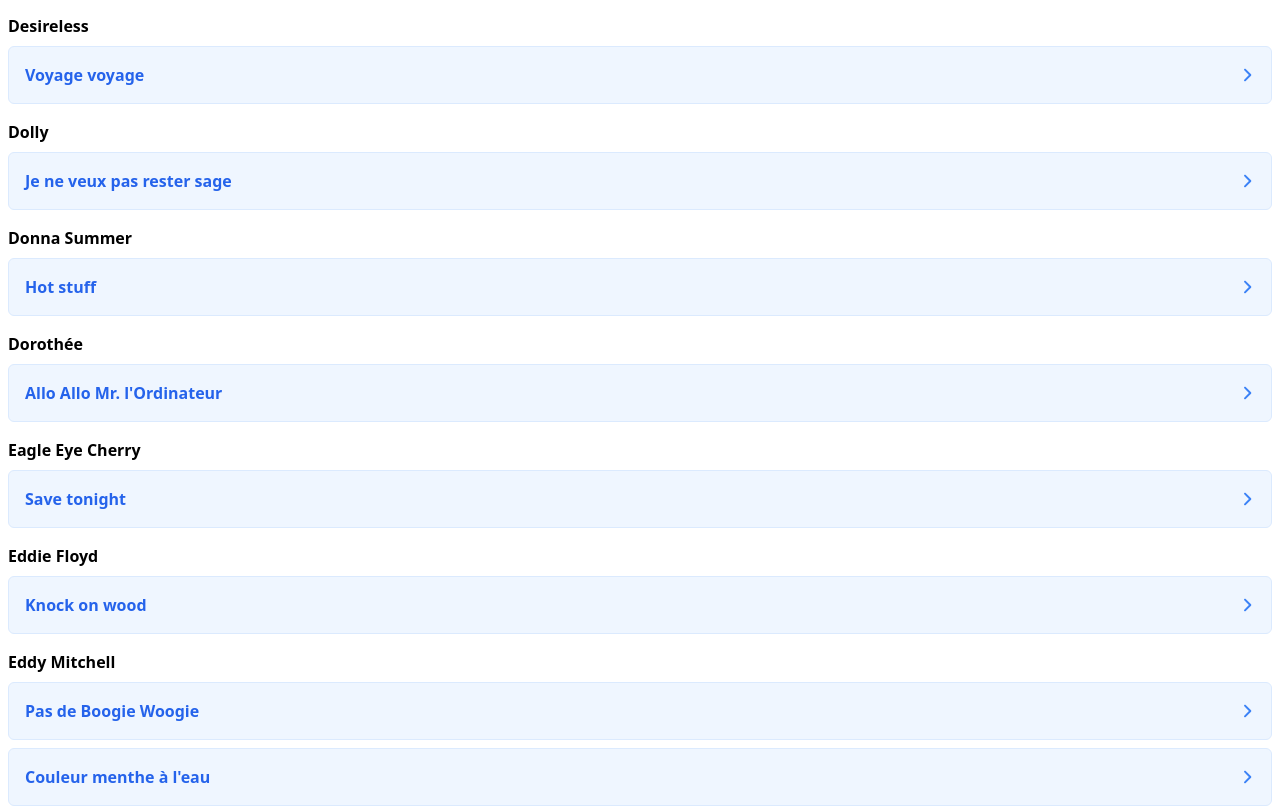
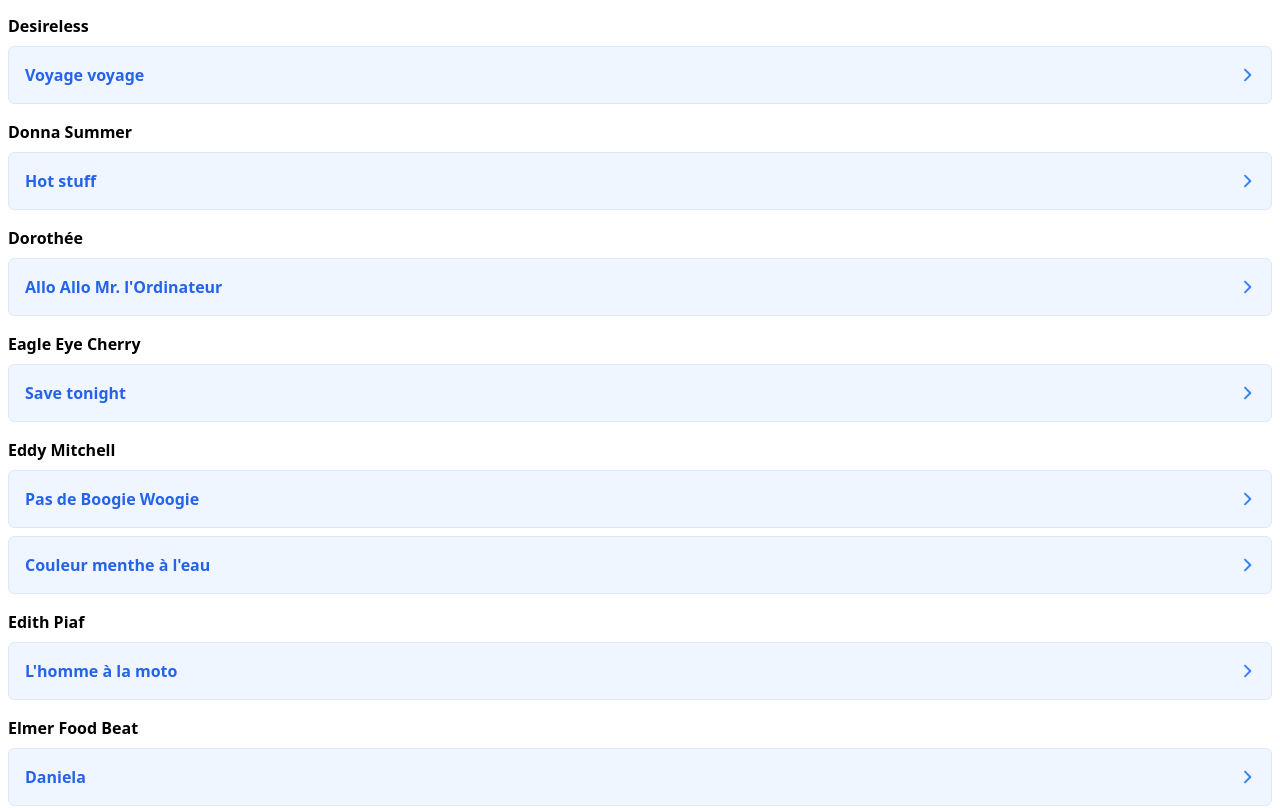
Before and after one commit to PhilipGazagnes/fifijukebox, a Nuxt app: page / in a window 1280 px wide. Shown: the part 6292-7100 px from the top of the page. Built offline with nearby package versions, Linux system fonts and the light colour scheme.

Commit message:
index print & index update

```diff
--- a/data/indexByArtist.json
+++ b/data/indexByArtist.json
@@ -614,17 +614,6 @@
     ]
   },
   {
-    "artist": "Dolly",
-    "items": [
-      {
-        "name": "Je ne veux pas rester sage",
-        "artist": "Dolly",
-        "id": "0026",
-        "lang": "FR"
-      }
-    ]
-  },
-  {
     "artist": "Donna Summer",
     "items": [
       {
@@ -658,17 +647,6 @@
     ]
   },
   {
-    "artist": "Eddie Floyd",
-    "items": [
-      {
-        "name": "Knock on wood",
-        "artist": "Eddie Floyd",
-        "id": "0005",
-        "lang": "EN"
-      }
-    ]
-  },
-  {
     "artist": "Eddy Mitchell",
     "items": [
       {
@@ -1173,23 +1151,6 @@
         "name": "Coco Caline",
         "artist": "Julien Doré",
         "id": "0173",
-        "lang": "FR"
-      }
-    ]
-  },
-  {
-    "artist": "Juliette Armanet",
-    "items": [
-      {
-        "name": "L'amour en solitaire",
-        "artist": "Juliette Armanet",
-        "id": "0327",
-        "lang": "FR"
-      },
-      {
-        "name": "Imaginer l'amour",
-        "artist": "Juliette Armanet",
-        "id": "0343",
         "lang": "FR"
       }
     ]
@@ -1471,17 +1432,6 @@
     ]
   },
   {
-    "artist": "Michael Jackson",
-    "items": [
-      {
-        "name": "Beat it",
-        "artist": "Michael Jackson",
-        "id": "0057",
-        "lang": "EN"
-      }
-    ]
-  },
-  {
     "artist": "Michel Sardou",
     "items": [
       {
@@ -1493,19 +1443,14 @@
     ]
   },
   {
-    "artist": "Miley Cirrus",
+    "artist": "Miley Cirus",
     "items": [
       {
         "name": "Joleen",
         "artist": "Miley Cirrus",
         "id": "0340",
         "lang": "EN"
-      }
-    ]
-  },
-  {
-    "artist": "Miley Cirus",
-    "items": [
+      },
       {
         "name": "Flowers",
         "artist": "Miley Cirus",
@@ -1549,28 +1494,6 @@
         "name": "These boots are made for walking",
         "artist": "Nancy Sinatra",
         "id": "0238",
-        "lang": "EN"
-      }
-    ]
-  },
-  {
-    "artist": "Neg Marrons",
-    "items": [
-      {
-        "name": "Le bilan",
-        "artist": "Neg Marrons",
-        "id": "0307",
-        "lang": "FR"
-      }
-    ]
-  },
-  {
-    "artist": "Neil Young",
-    "items": [
-      {
-        "name": "Heart of gold",
-        "artist": "Neil Young",
-        "id": "0209",
         "lang": "EN"
       }
     ]
@@ -1935,17 +1858,6 @@
     ]
   },
   {
-    "artist": "Sabine Paturel",
-    "items": [
-      {
-        "name": "Les bêtises",
-        "artist": "Sabine Paturel",
-        "id": "0315",
-        "lang": "FR"
-      }
-    ]
-  },
-  {
     "artist": "Saez",
     "items": [
       {
--- /dev/null
+++ b/pages/index-print.vue
@@ -0,0 +1,20 @@
+<script lang="ts" setup>
+import indexJson from '../data/indexByArtist.json'
+
+type Song = any
+
+const artists: Song[] = indexJson
+</script>
+
+<template>
+  <ul>
+    <li v-for="(artist, index) in artists" :key="index">
+      <h4 class="font-bold">{{ artist.artist }}</h4>
+      <ul>
+        <li v-for="(song, index2) in artist.items" :key="index2">
+          {{ song.name }}
+        </li>
+      </ul>
+    </li>
+  </ul>
+</template>
```
